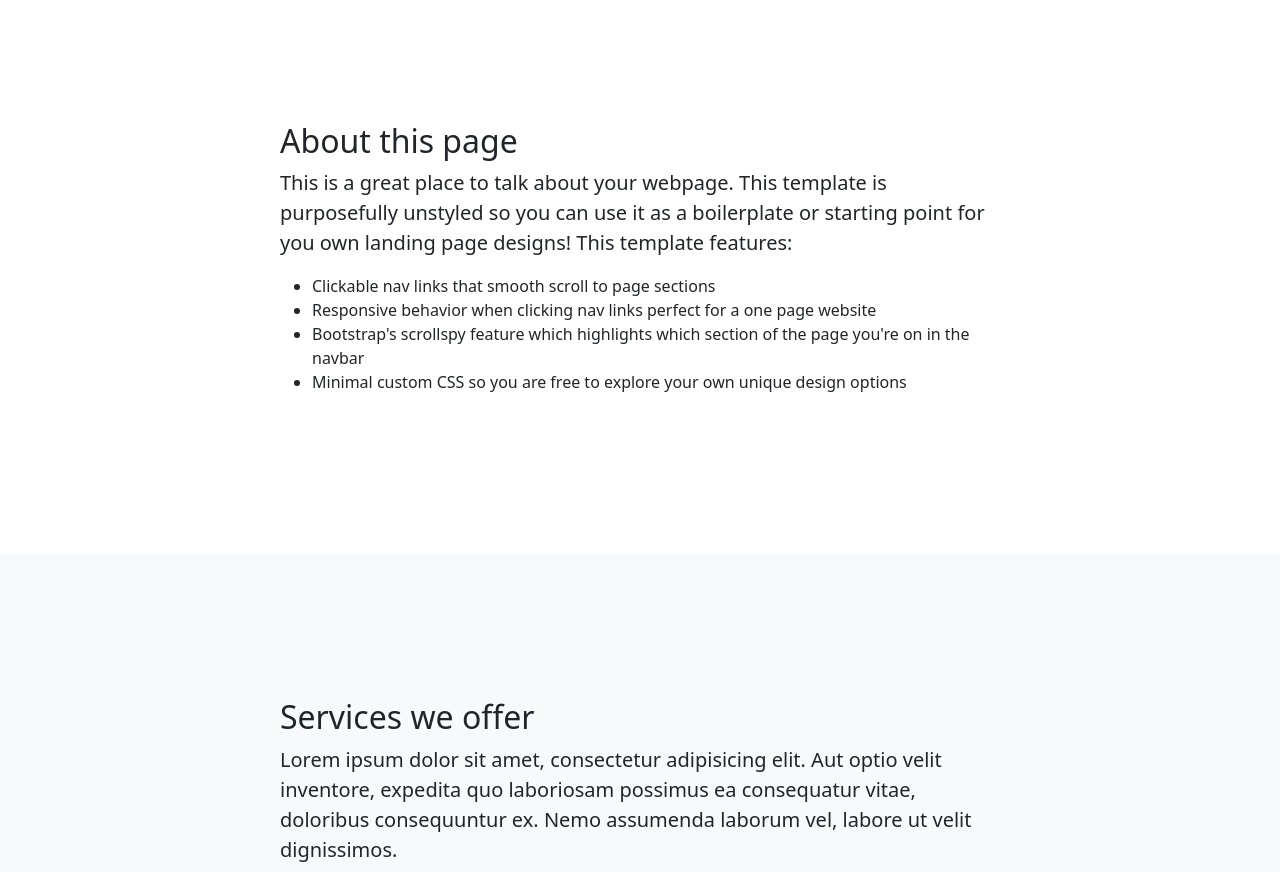
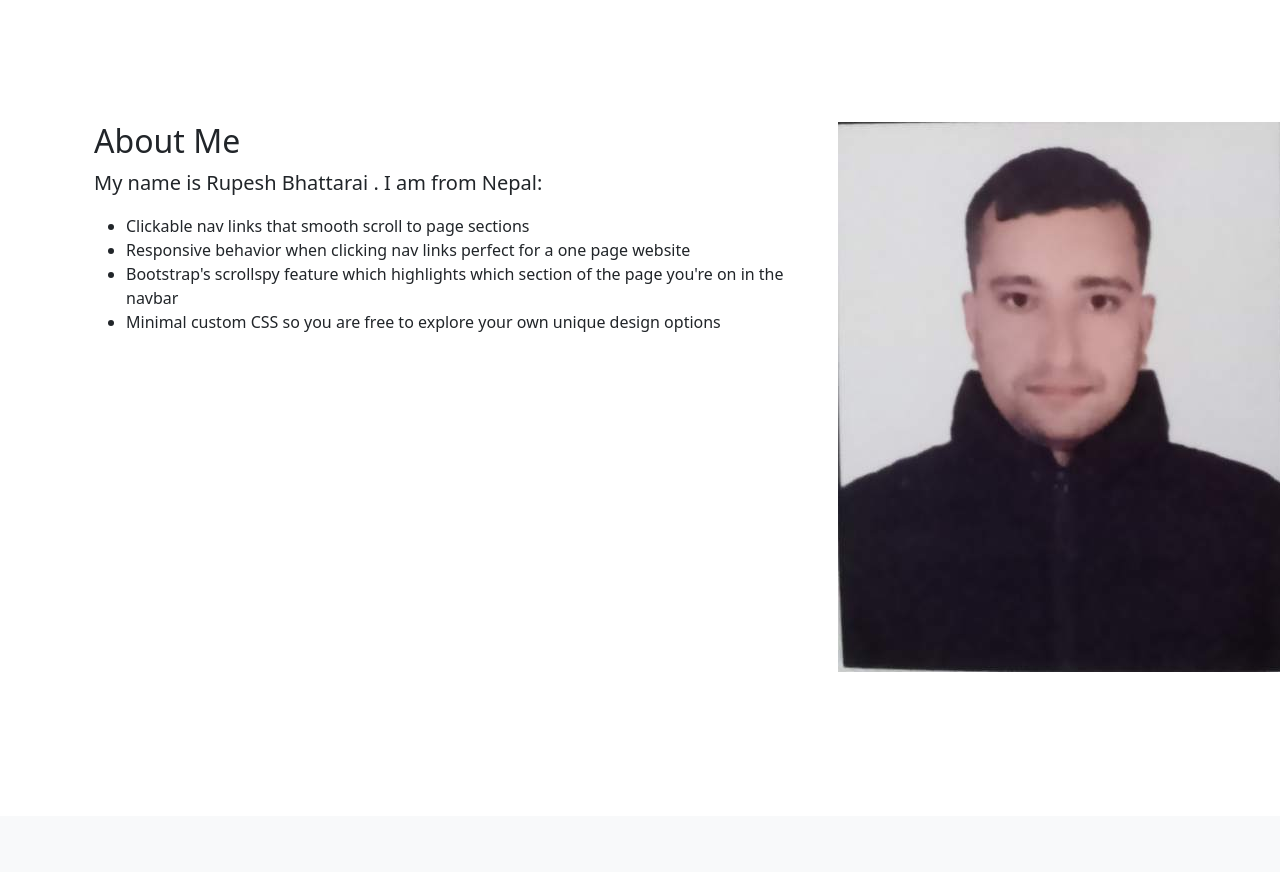
Before and after one commit to bhattarair393/web-, a plain HTML site: page index.html in a window 1280 px wide. Shown: the part 420-1292 px from the top of the page. Drawn offline with nearby package versions, Linux system fonts and the light colour scheme.

Commit message:
photo space added

```diff
--- a/index.html
+++ b/index.html
@@ -40,8 +40,9 @@
             <div class="container px-4">
                 <div class="row gx-4 justify-content-center">
                     <div class="col-lg-8">
-                        <h2>About this page</h2>
-                        <p class="lead">This is a great place to talk about your webpage. This template is purposefully unstyled so you can use it as a boilerplate or starting point for you own landing page designs! This template features:</p>
+
+                        <h2>About Me </h2>
+                        <p class="lead">My name is Rupesh Bhattarai . I am from Nepal:</p>
                         <ul>
                             <li>Clickable nav links that smooth scroll to page sections</li>
                             <li>Responsive behavior when clicking nav links perfect for a one page website</li>
@@ -49,6 +50,11 @@
                             <li>Minimal custom CSS so you are free to explore your own unique design options</li>
                         </ul>
                     </div>
+                    <div class="col-lg-4">
+                        <img src="brp.jpg" alt="">
+
+                    </div>
+
                 </div>
             </div>
         </section>
@@ -71,6 +77,7 @@
                         <h2>Contact us</h2>
                         <p class="lead">Lorem ipsum dolor sit amet, consectetur adipisicing elit. Vero odio fugiat voluptatem dolor, provident officiis, id iusto! Obcaecati incidunt, qui nihil beatae magnam et repudiandae ipsa exercitationem, in, quo totam.</p>
                     </div>
+
                 </div>
             </div>
         </section>
```
